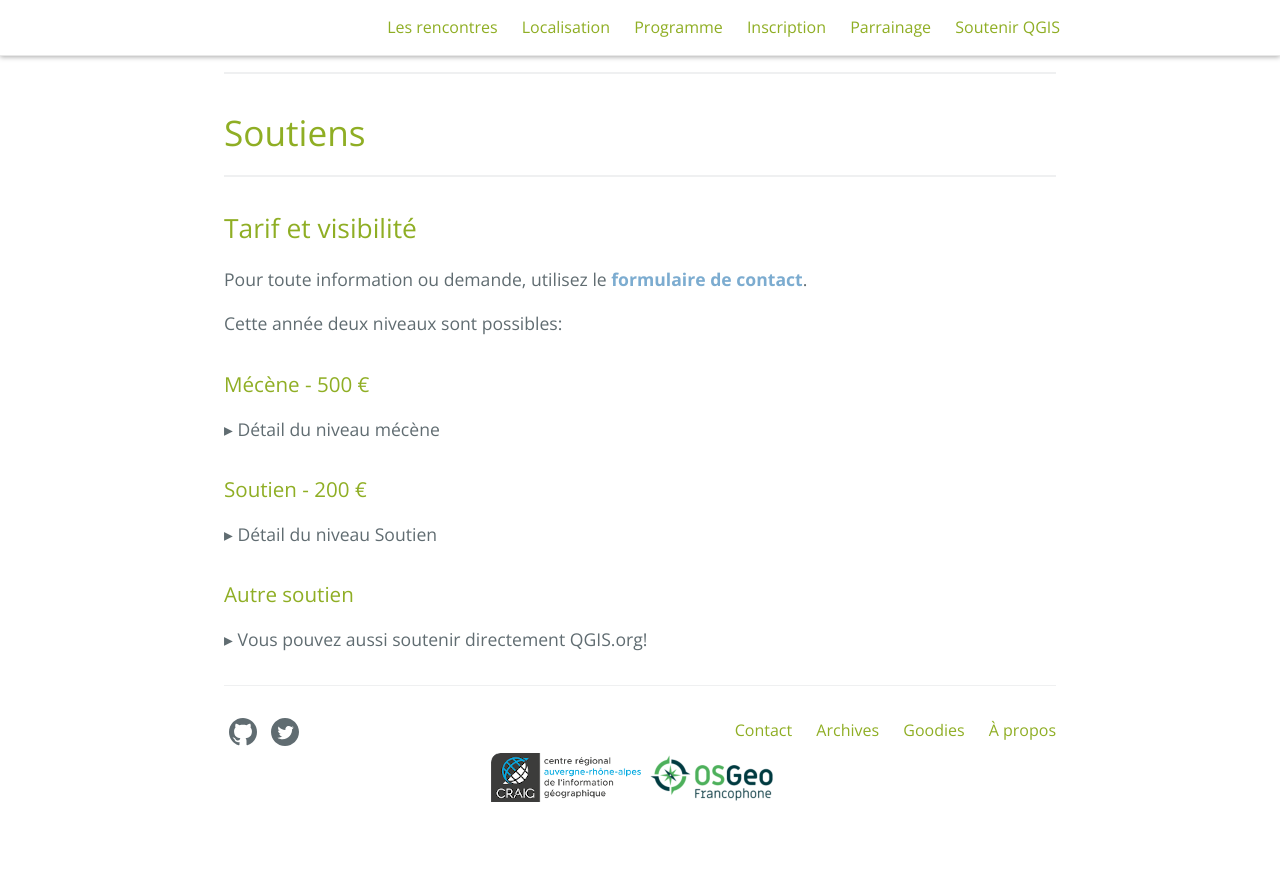
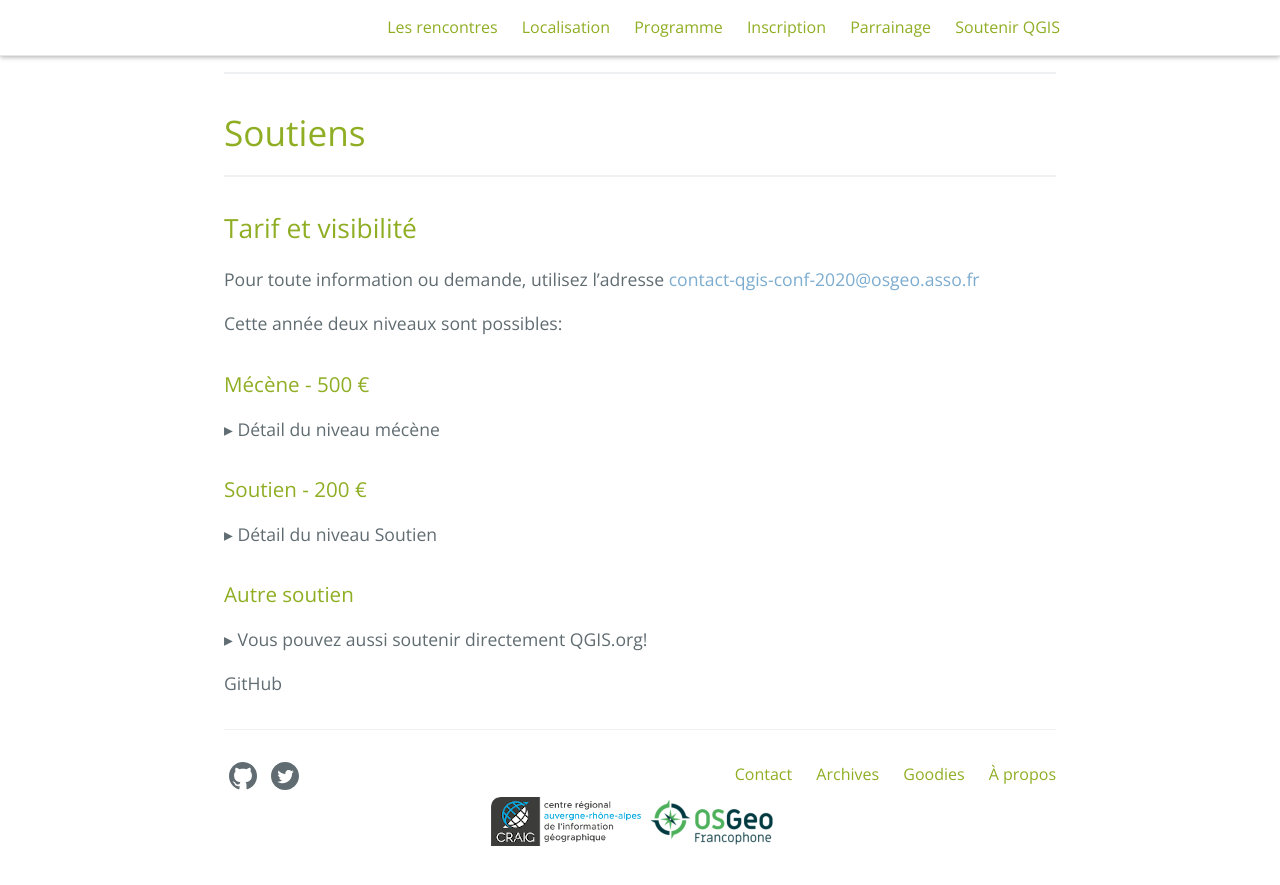
Before and after one commit to OSGeo-fr/QGIS-conf-fr-website, a Jekyll site: the page built from z30_parrainages.md, in a window 1280 px wide and 900 px high, scrolled down 1785 px. Shown: the top 885 px of the window. Built offline with Jekyll 4.4.1, drawn with Linux system fonts in a browser that asks for light colours; before the commit the page ends 2641 px from its top, so only the background shows below that.

Commit message:
fix adresse contact parrainage

```diff
--- a/z30_parrainages.md
+++ b/z30_parrainages.md
@@ -56,7 +56,8 @@ _[https://empreintedigitale.fr](https://empreintedigitale.fr)_
 
 ## Tarif et visibilité
 
-Pour toute information ou demande, utilisez le [**formulaire de contact**]({{ site.url }}{{ site.baseurl }}/z40_contact.html).
+Pour toute information ou demande, utilisez l'adresse [contact-qgis-conf-2020@osgeo.asso.fr](mailto:contact-qgis-conf-2020@osgeo.asso.fr?subject=[SoutienQGISFR_2020])
+ <!-- le [**formulaire de contact**]({{ site.url }}{{ site.baseurl }}/z40_contact.html). -->
 
 Cette année deux niveaux sont possibles:
 
@@ -124,3 +125,5 @@ Cette année deux niveaux sont possibles:
 <p><strong>Note:</strong> Ces dons sont indépendants de l’organisation des journées QGIS Francophone, mais c’est bien quand même!</p>
 
 </p></details>
+
+GitHub
```
